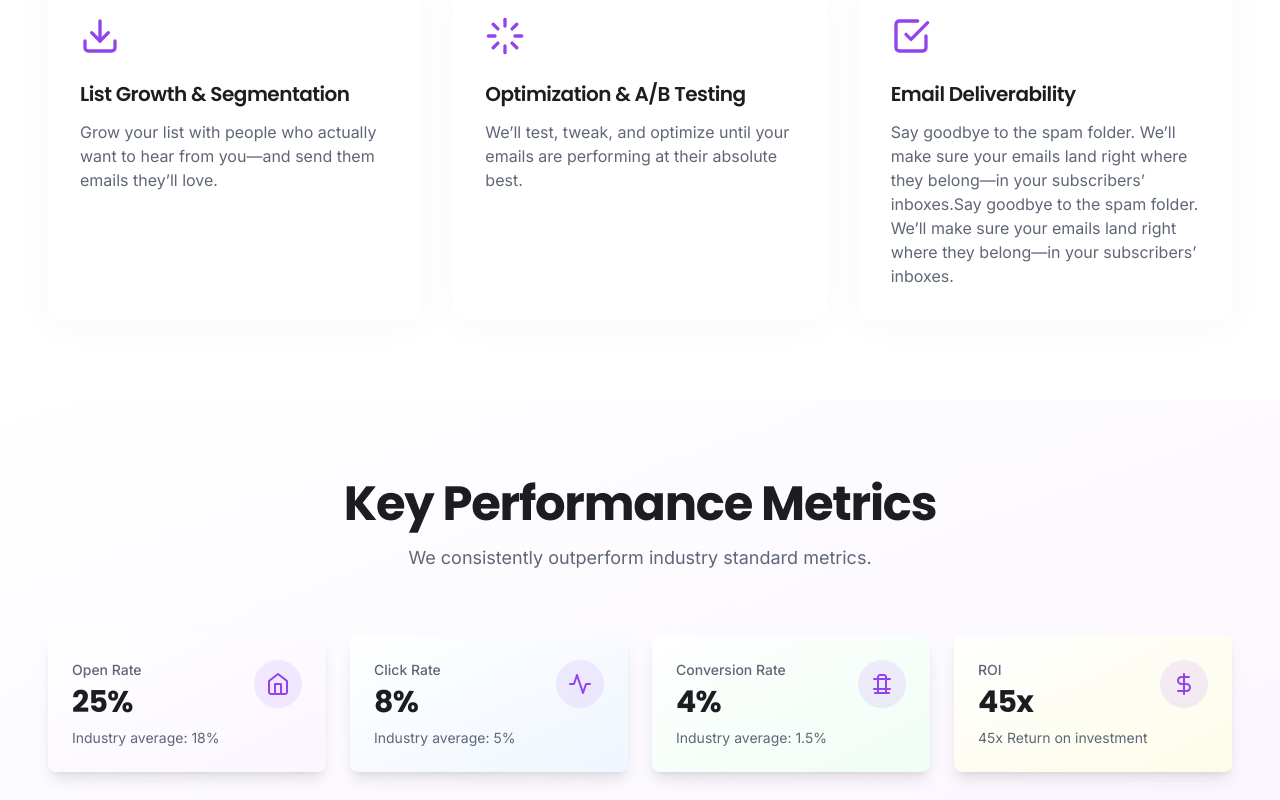
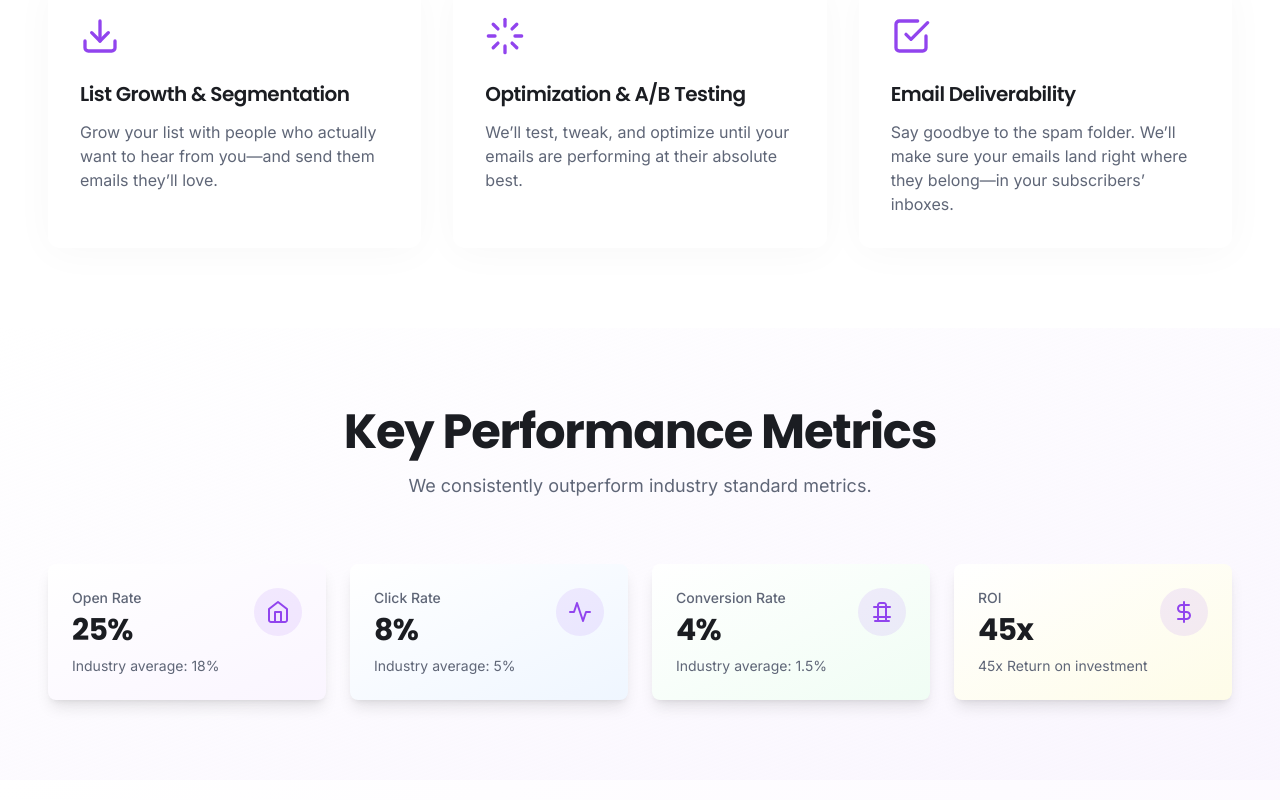
Before and after one commit to axeonyx/axiemails, a React (Vite) app: page / in a window 1280 px wide. Shown: the part 2820-3620 px from the top of the page. Built offline with nearby package versions, Linux system fonts and the light colour scheme.

Commit message:
New Copy Changes

```diff
--- a/src/components/FAQSection.tsx
+++ b/src/components/FAQSection.tsx
@@ -63,7 +63,7 @@ const FAQSection: React.FC = () => {
   const faqs = [
     {
       question: "What makes AXIEMAILS different from other email marketing agencies?",
-      answer: "Unlike general marketing agencies, we specialize exclusively in email marketing with a focus on conversion optimization. Our team has years of experience crafting high-performing email sequences that build relationships while driving revenue."
+      answer: "Unlike general marketing agencies, We specialize exclusively in Email & SMS Marketing with a focus on conversion optimization. Our team has years of experience crafting high-performing email sequences that build relationships while driving revenue."
     },
     {
       question: "How quickly can I expect to see results?",
@@ -71,7 +71,7 @@ const FAQSection: React.FC = () => {
     },
     {
       question: "Do you offer ongoing support after the initial setup?",
-      answer: "Absolutely. We offer various maintenance packages to ensure your email marketing continues to perform optimally. Our team can handle everything from campaign management to performance analysis and iterative improvements."
+      answer: "Absolutely. After the initial setup, We work on a monthly retainer basis to ensure your email marketing continues to perform optimally. Our team can handle everything from campaign management to performance analysis and iterative improvements."
     },
     {
       question: "How do you measure the success of email campaigns?",
@@ -79,7 +79,7 @@ const FAQSection: React.FC = () => {
     },
     {
       question: "Can you work with our existing email service provider?",
-      answer: "Yes! We have experience with all major email platforms including Klaviyo, Mailchimp, ActiveCampaign, HubSpot, and many others. If a platform migration would benefit your business, we can also manage that process seamlessly."
+      answer: "We believe Klaviyo is the best ESP for Ecommerce businesses, So we only work with Klaviyo.So if you want to migrate to Klaviyo we can also manage that process seamlessly."
     }
   ];
 
--- a/src/pages/Index.tsx
+++ b/src/pages/Index.tsx
@@ -385,7 +385,7 @@ const Index = () => {
               ),
               title: 'Email Deliverability',
               description:
-                'Say goodbye to the spam folder. We’ll make sure your emails land right where they belong—in your subscribers’ inboxes.Say goodbye to the spam folder. We’ll make sure your emails land right where they belong—in your subscribers’ inboxes.',
+                'Say goodbye to the spam folder. We’ll make sure your emails land right where they belong—in your subscribers’ inboxes.',
             },
           ].map((service, index) => (
             <div
```
